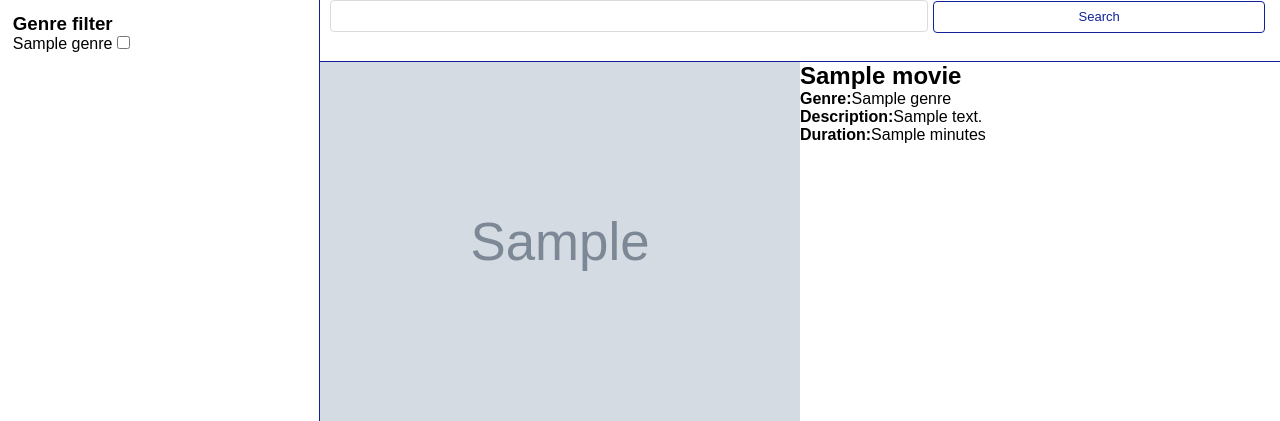
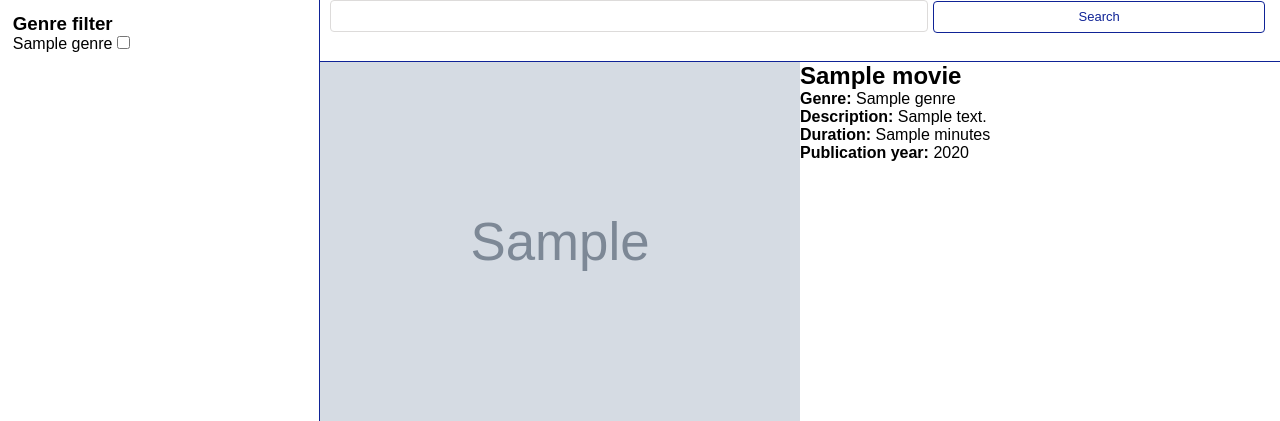
Before and after one commit to MstrShine/SEB-IWO-Docker, a PHP site: page /pages/search.php in a window 1280 px wide. Shown: the part 60-481 px from the top of the page. Run offline with PHP 8.4, Linux system fonts and the light colour scheme; tables that the repository leaves empty or names only in its code hold one stand-in row (values such as "Sample post"); grey boxes marked "Sample" are stand-in pictures; some libraries are stand-ins or nearby versions.

Commit message:
kleine aanpassing

```diff
--- a/applicatie/pages/filmdetail.php
+++ b/applicatie/pages/filmdetail.php
@@ -38,6 +38,7 @@ if (isset($_GET["fid"])) {
             <h4>Description:</h4>
             <p><?= $movie['description'] ?></p>
             <p>Duration: <?= $movie['duration'] ?> minutes</p>
+            <p>Publication year: <?= $movie['publication_year'] ?></p>
         </section>
         <section class="cast">
             <h2>Cast:</h2>
--- a/applicatie/pages/search.php
+++ b/applicatie/pages/search.php
@@ -48,9 +48,10 @@ if (isset($_GET['genre']) || isset($_GET['title'])) {
                             <img src="../assets/images/<?= $movie['cover_image'] ?>" alt="">
                             <article class="movie-card-info">
                                 <h2><?= $movie['title'] ?></h2>
-                                <p><span>Genre:</span><?= $movie['genre'] ?></p>
-                                <p><span>Description:</span><?= $movie['description'] ?></p>
-                                <p><span>Duration:</span><?= $movie['duration'] ?> minutes</p>
+                                <p><span>Genre: </span><?= $movie['genre'] ?></p>
+                                <p><span>Description: </span><?= $movie['description'] ?></p>
+                                <p><span>Duration: </span><?= $movie['duration'] ?> minutes</p>
+                                <p><span>Publication year: </span><?= $movie['year'] ?></p>
                             </article>
                         </div>
                     </a>
--- a/applicatie/php/search.php
+++ b/applicatie/php/search.php
@@ -20,7 +20,8 @@ function fetchAllMoviesWithGenre()
         M.description as description,
         M.duration as duration,
         M.cover_image as cover_image,
-        G.genre_name as genre
+        G.genre_name as genre,
+        M.publication_year as year
     FROM Movie_Genre MG
         INNER JOIN Movie M on MG.movie_id = M.movie_id
         INNER JOIN Genre G on MG.genre_name = G.genre_name";
```
